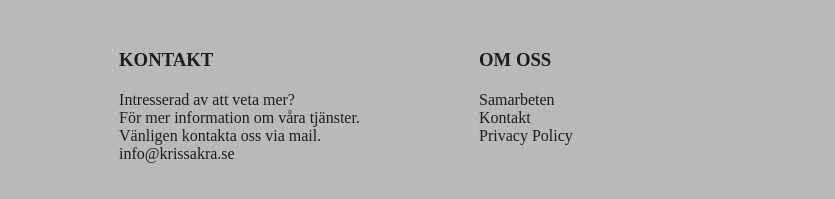
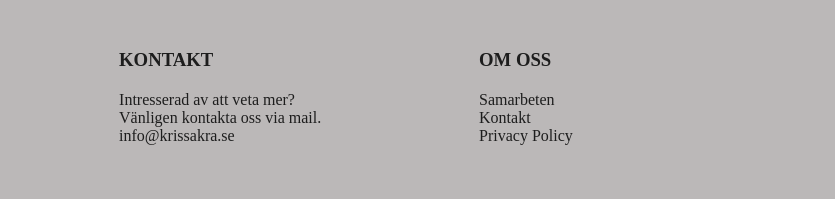
Before and after one commit to Znajkie/krissakra, a plain HTML site: page index.html in a window 1280 px wide. Shown: the part 2449-2648 px from the top of the page, 0-835 px from the left. Drawn offline with Linux system fonts and the light colour scheme; a script that the page names is missing; a web font is replaced by a local one.

Commit message:
Update index.html

```diff
--- a/index.html
+++ b/index.html
@@ -285,7 +285,6 @@
           <h3>KONTAKT</h3>
           <p>Intresserad av att veta mer?</p>
           <p>
-            För mer information om våra tjänster.<br />
             Vänligen kontakta oss via mail.
           </p>
           <p>info@krissakra.se</p>
```
